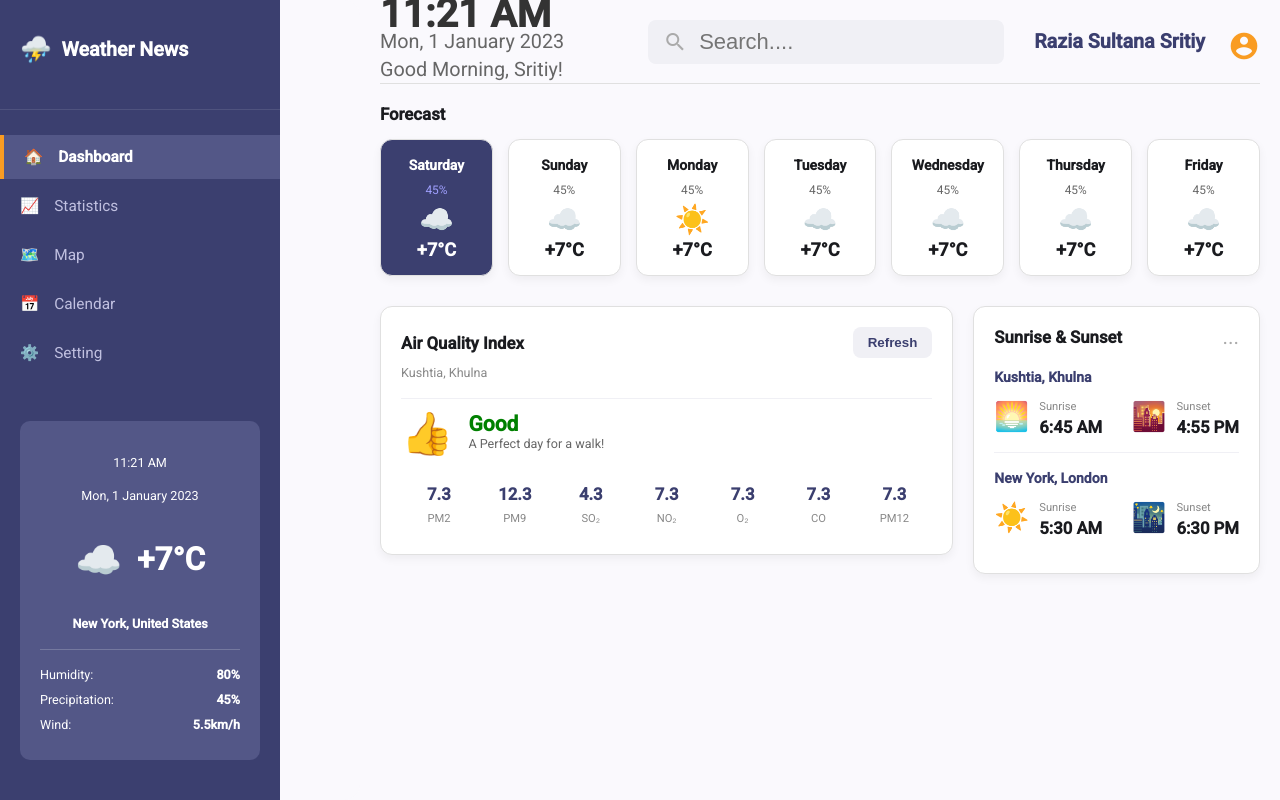
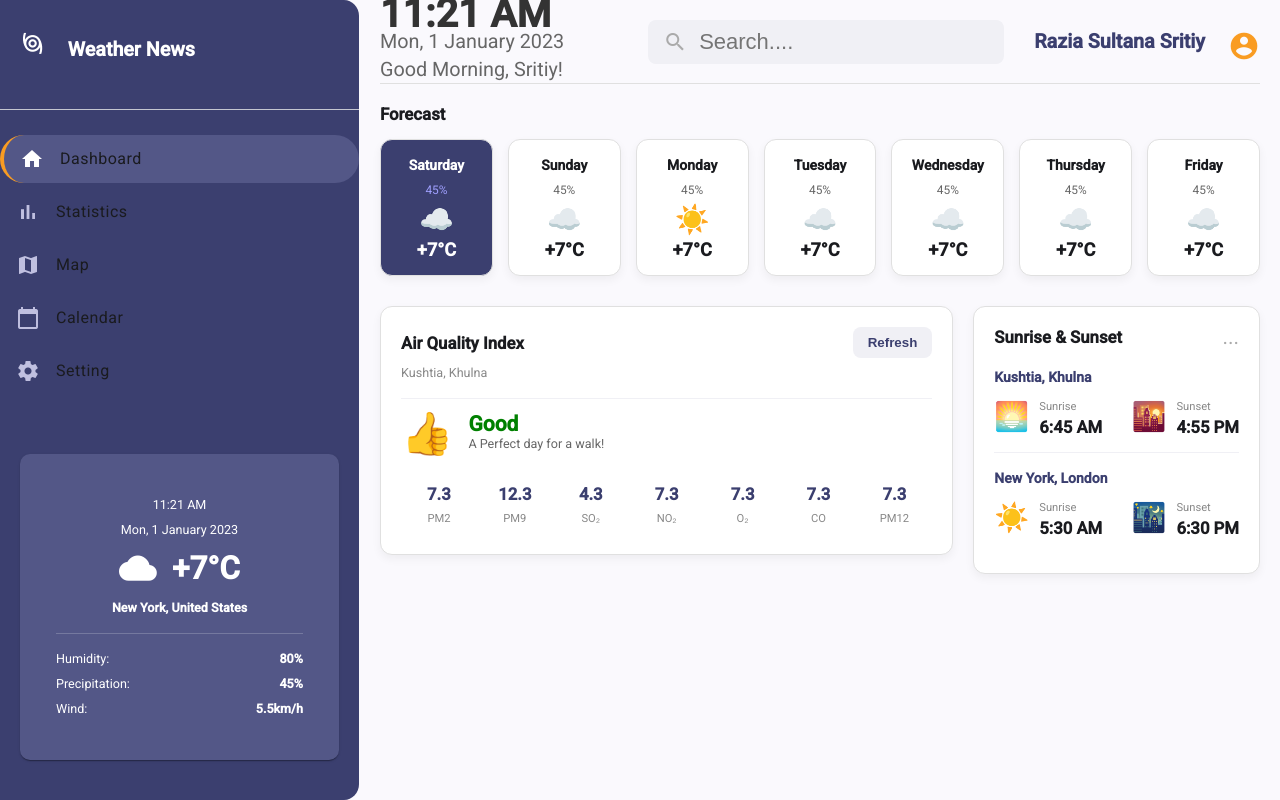
Before and after one commit to finkord/weather-dashboard, an Angular app: page / in a window 1280 px wide. Built offline with nearby package versions, Linux system fonts and the light colour scheme.

Commit message:
components/sidebar transfer on material

```diff
--- a/src/app/components/sidebar/sidebar.css
+++ b/src/app/components/sidebar/sidebar.css
@@ -1,11 +1,10 @@
 .sidebar-container {
-  width: 280px;
   background-color: #3b3f6f;
   color: white;
   padding: 20px 0;
   display: flex;
   flex-direction: column;
-  height: 100vh;
+  height: 100%;
   box-sizing: border-box;
 }
 
@@ -14,45 +13,46 @@
   align-items: center;
   padding: 0 20px 30px;
   font-size: 1.2em;
-  border-bottom: 1px solid rgba(255, 255, 255, 0.1);
 }
-.logo-section .icon {
+.logo-icon {
   font-size: 1.5em;
   margin-right: 10px;
+  width: 1.5em;
+  height: 1.5em;
 }
 
 .nav-section {
-  padding: 20px 0;
+  padding-top: 20px;
   flex-grow: 1;
 }
-.nav-item {
-  display: flex;
-  align-items: center;
-  padding: 12px 20px;
-  text-decoration: none;
+
+.nav-section a[mat-list-item] {
   color: #c0c0e0;
+  font-size: 1.1em;
   margin: 5px 0;
-  transition: background-color 0.2s;
-  font-size: 1.1em;
-}
-.nav-item:hover {
-  background-color: #4a4f82;
+  /* padding-left: 20px; */
 }
 
-.nav-item.active {
+.nav-section a[mat-list-item] mat-icon[matListItemIcon] {
+  color: #c0c0e0; /* Колір іконки */
+}
+
+/* Активний елемент (зберігаємо ваш клас .active) */
+.nav-section a[mat-list-item].active {
   background-color: #535787;
   color: white;
   border-left: 4px solid #f99c22;
   font-weight: bold;
 }
-
-.nav-icon {
-  margin-right: 15px;
+.nav-section a[mat-list-item].active mat-icon[matListItemIcon] {
+  color: white;
 }
 
 /* --- Віджет Today --- */
-.today-widget {
+/* Стилізуємо mat-card, щоб він виглядав як ваш віджет */
+mat-card.today-widget {
   background-color: #535787;
+  color: white;
   margin: 20px;
   padding: 20px;
   border-radius: 10px;
@@ -69,17 +69,30 @@
 .main-icon {
   font-size: 3em;
   margin-right: 15px;
+  width: 1em;
+  height: 1em;
 }
 .temperature {
   font-size: 2.5em;
   font-weight: bold;
+  margin: 0;
+}
+.current-time,
+.current-date,
+.location {
+  margin: 5px 0;
 }
 .location {
   font-weight: bold;
   margin-bottom: 15px;
 }
+
+.today-widget mat-divider {
+  border-top-color: rgba(255, 255, 255, 0.2);
+  margin-top: 15px;
+}
+
 .metrics {
-  border-top: 1px solid rgba(255, 255, 255, 0.2);
   padding-top: 15px;
   text-align: left;
 }
--- a/src/app/components/sidebar/sidebar.html
+++ b/src/app/components/sidebar/sidebar.html
@@ -1,40 +1,53 @@
 <div class="sidebar-container">
   <div class="logo-section">
-    <span class="icon">⛈️</span>
+    <mat-icon class="logo-icon">storm</mat-icon>
     <h3>Weather News</h3>
   </div>
 
-  <nav class="nav-section">
-    <a href="#" class="nav-item active">
-        <span class="nav-icon">🏠</span> Dashboard
+  <mat-divider></mat-divider>
+
+  <mat-nav-list class="nav-section">
+    <a mat-list-item href="#" class="active">
+      <mat-icon matListItemIcon>home</mat-icon>
+      <span>Dashboard</span>
     </a>
-    <a href="#" class="nav-item">
-        <span class="nav-icon">📈</span> Statistics
+    <a mat-list-item href="#">
+      <mat-icon matListItemIcon>bar_chart</mat-icon>
+      <span>Statistics</span>
     </a>
-    <a href="#" class="nav-item">
-        <span class="nav-icon">🗺️</span> Map
+    <a mat-list-item href="#">
+      <mat-icon matListItemIcon>map</mat-icon>
+      <span>Map</span>
     </a>
-    <a href="#" class="nav-item">
-        <span class="nav-icon">📅</span> Calendar
+    <a mat-list-item href="#">
+      <mat-icon matListItemIcon>calendar_today</mat-icon>
+      <span>Calendar</span>
     </a>
-    <a href="#" class="nav-item">
-        <span class="nav-icon">⚙️</span> Setting
+    <a mat-list-item href="#">
+      <mat-icon matListItemIcon>settings</mat-icon>
+      <span>Setting</span>
     </a>
-  </nav>
+  </mat-nav-list>
 
-  <div class="today-widget">
+  <mat-card class="today-widget">
+    <mat-card-content>
       <p class="current-time">11:21 AM</p>
       <p class="current-date">Mon, 1 January 2023</p>
+
       <div class="weather-icon-temp">
-      <span class="main-icon">☁️</span>
+        <mat-icon class="main-icon">cloud</mat-icon>
         <p class="temperature">+7°C</p>
       </div>
+
       <p class="location">New York, United States</p>
+
+      <mat-divider></mat-divider>
 
       <div class="metrics">
         <div class="metric">Humidity: <span class="value">80%</span></div>
         <div class="metric">Precipitation: <span class="value">45%</span></div>
         <div class="metric">Wind: <span class="value">5.5km/h</span></div>
       </div>
+    </mat-card-content>
+  </mat-card>
 </div>
-</div>
--- a/src/styles.css
+++ b/src/styles.css
@@ -1,14 +1,7 @@
-body {
-  margin: 0;
-  font-family: Arial, sans-serif;
-  background-color: #f0f0f5;
-}
-
 .weather-dashboard-container {
   display: flex;
   width: 100vw;
   height: 100vh;
-  background-color: white;
   overflow: hidden;
 }
 
@@ -19,4 +12,5 @@ body {
 body {
   margin: 0;
   font-family: Roboto, 'Helvetica Neue', sans-serif;
+  background-color: #f0f0f5;
 }
```
Also changed, not shown: src/app/components/sidebar/sidebar.ts (+13 -1 lines). Lines whose indentation alone changed are shown as unchanged.
